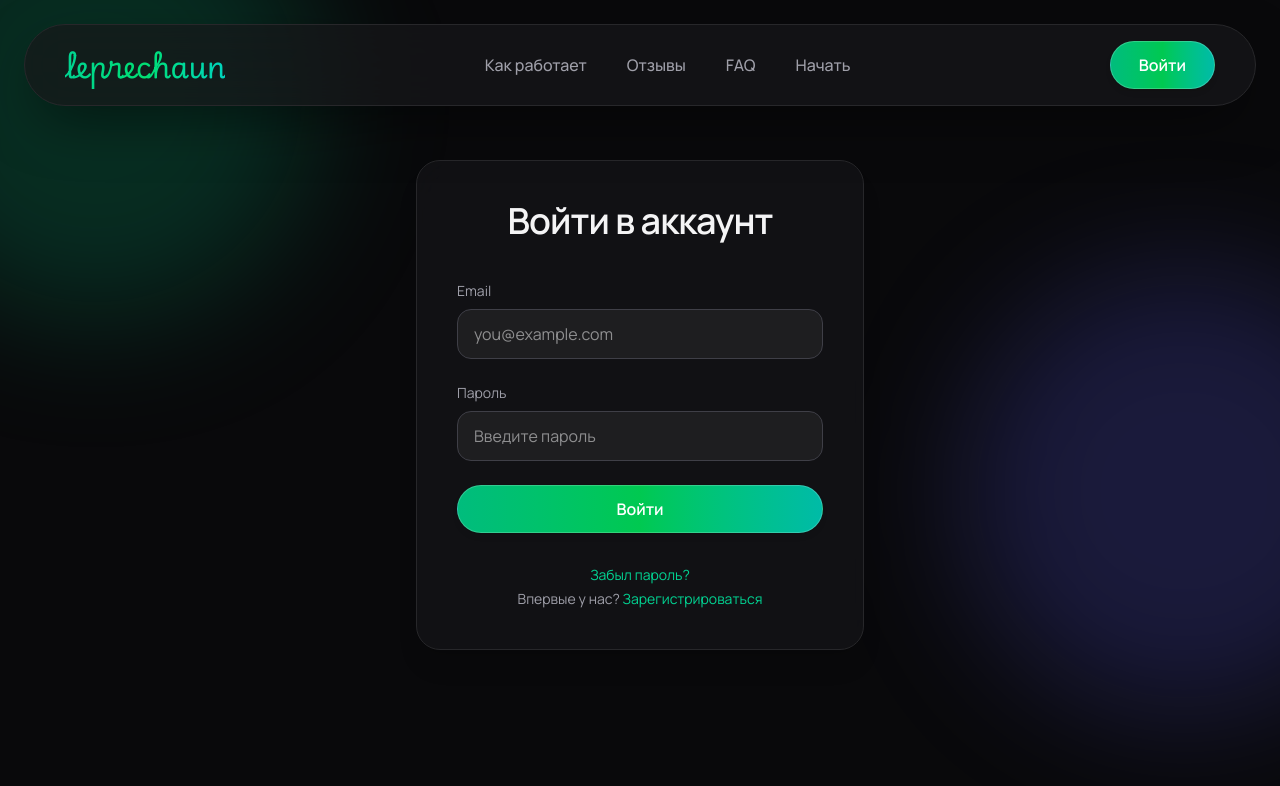
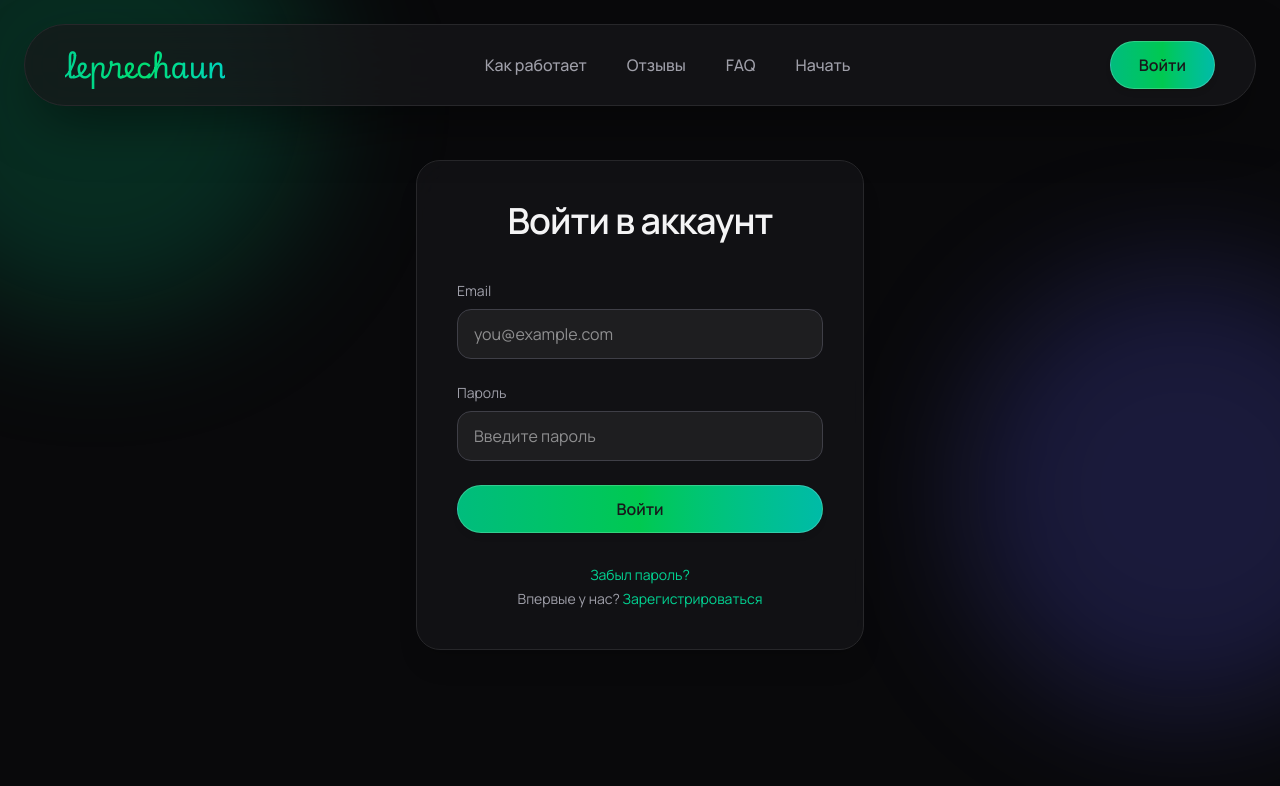
Before and after one commit to ecoobe/leprechaun, a Next.js app in the folder frontend/: page /login in a window 1280 px wide. Shown: the top 786 px of the page. Built offline with nearby package versions, Linux system fonts and the light colour scheme.

Commit message:
f.6.4.14

```diff
--- a/frontend/components/ui/button.tsx
+++ b/frontend/components/ui/button.tsx
@@ -13,7 +13,7 @@ const buttonVariants = cva(
         /* LIQUID GLASS PRIMARY WITH WHITE TEXT AND SUBTLE HOVER */
         primary: `
           bg-gradient-to-r from-emerald-500 via-green-500 to-teal-500
-          text-white
+          text-zinc-900
           backdrop-blur-sm
           border border-white/20
           shadow-md
```
